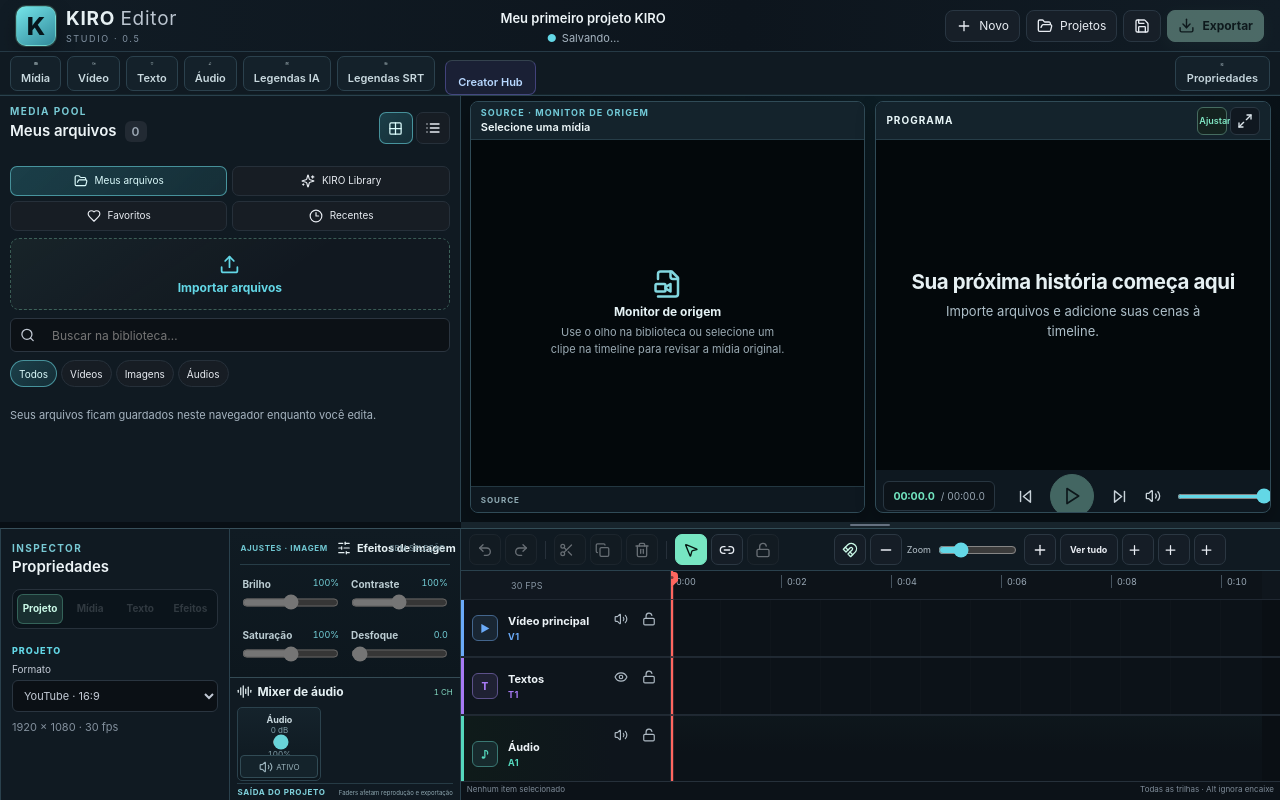
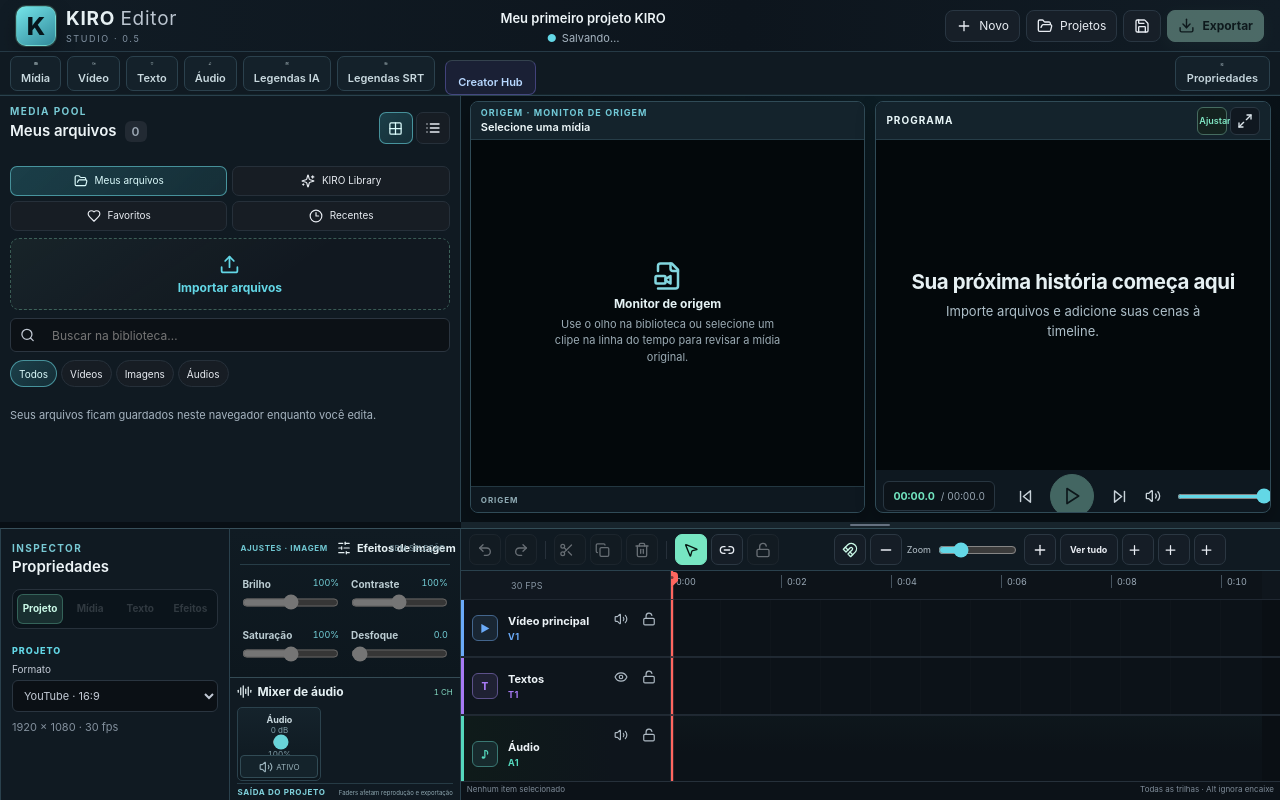
Before and after one commit to kiroaventureiro/kiro-editor, a React (Vite) app: page / in a window 1280 px wide. Built offline with nearby package versions, Linux system fonts and the light colour scheme.

Commit message:
Translate source monitor labels to Portuguese

```diff
--- a/src/components/SourceMonitor.tsx
+++ b/src/components/SourceMonitor.tsx
@@ -18,7 +18,7 @@ export default function SourceMonitor({ asset, clip }: Props) {
     <section className="source-monitor" aria-label="Monitor de origem">
       <header className="source-monitor-heading">
         <div>
-          <span className="monitor-kicker">SOURCE · MONITOR DE ORIGEM</span>
+          <span className="monitor-kicker">ORIGEM · MONITOR DE ORIGEM</span>
           <strong title={asset?.name ?? "Nenhuma mídia selecionada"}>
             {asset?.name ?? "Selecione uma mídia"}
           </strong>
@@ -57,7 +57,7 @@ export default function SourceMonitor({ asset, clip }: Props) {
           <div className="source-empty">
             <FileVideo2 size={30} aria-hidden="true" />
             <strong>Monitor de origem</strong>
-            <span>Use o olho na biblioteca ou selecione um clipe na timeline para revisar a mídia original.</span>
+            <span>Use o olho na biblioteca ou selecione um clipe na linha do tempo para revisar a mídia original.</span>
           </div>
         )}
       </div>
@@ -65,7 +65,7 @@ export default function SourceMonitor({ asset, clip }: Props) {
       <footer className="source-monitor-footer">
         {asset
           ? `${asset.duration ? `${Math.floor(asset.duration / 60).toString().padStart(2, "0")}:${Math.floor(asset.duration % 60).toString().padStart(2, "0")} · ` : ""}MÍDIA ORIGINAL`
-          : "SOURCE"}
+          : "ORIGEM"}
       </footer>
     </section>
   );
```
